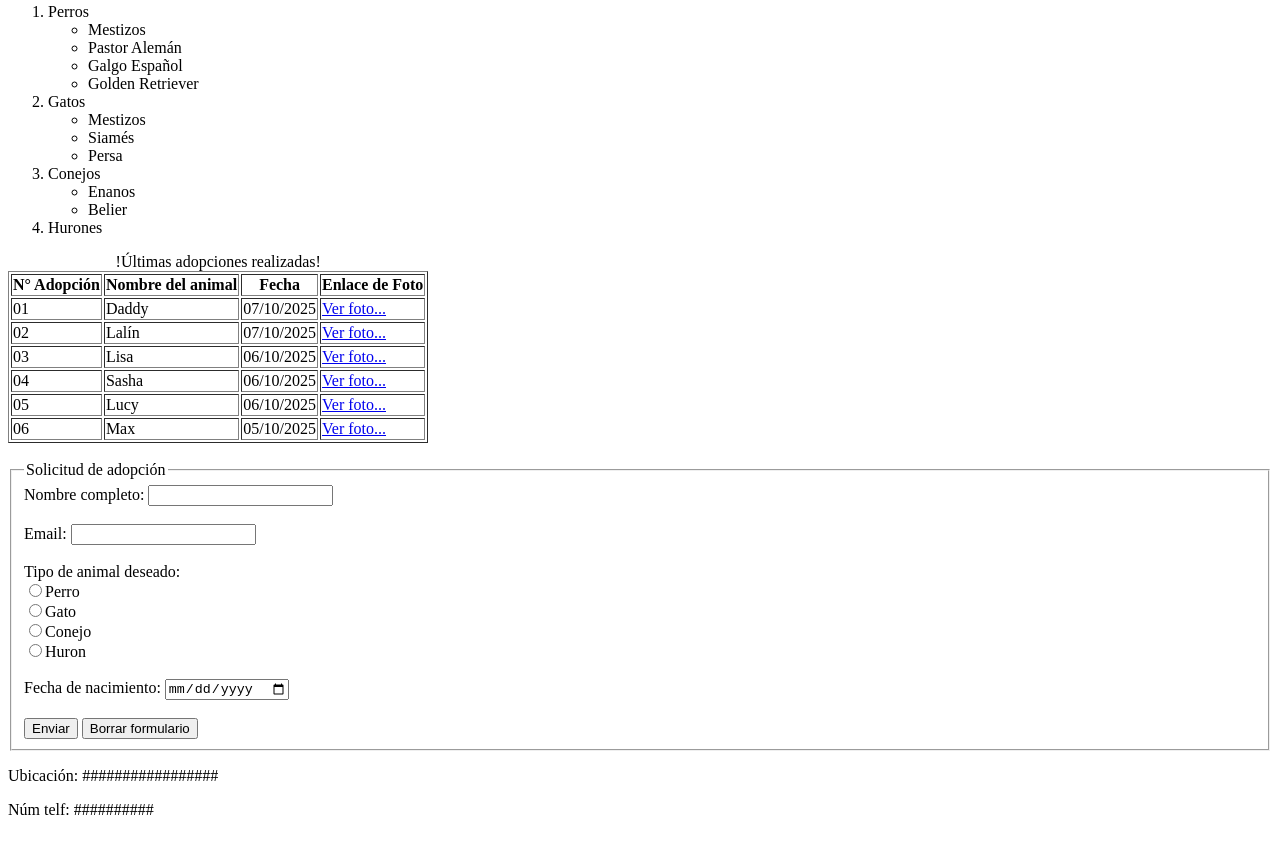
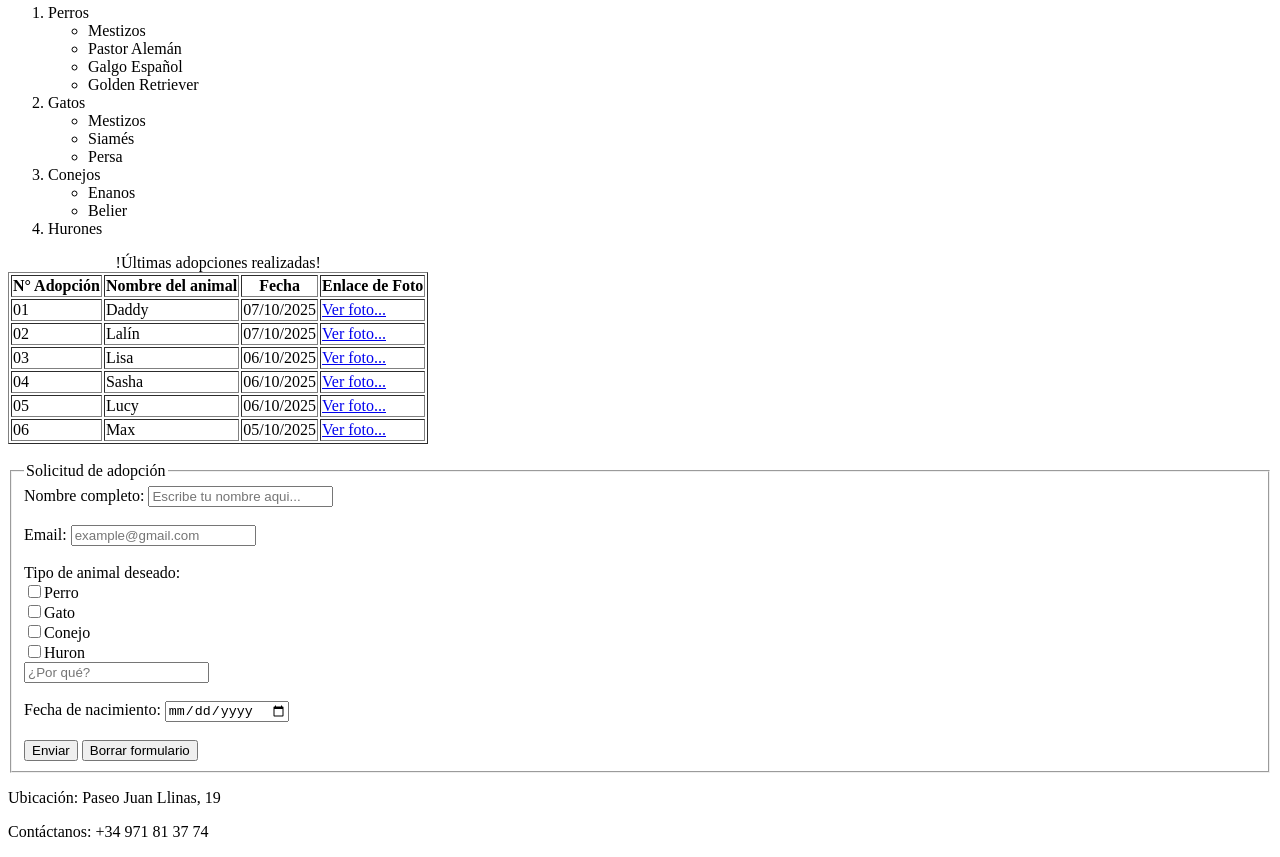
Before and after one commit to gabriel-qv/LDMarcas, a plain HTML site: page 1er proyecto html adopcion/adopcion.html in a window 1280 px wide. Shown: the part 654-1511 px from the top of the page. Before the commit the page ends 1489 px from the top, so only its background shows below. Drawn offline with Linux system fonts and the light colour scheme.

Commit message:
commit
update

```diff
--- a/1er proyecto html adopcion/adopcion.html
+++ b/1er proyecto html adopcion/adopcion.html
@@ -6,7 +6,8 @@
     <title>Centro de Adopción de animales La Turra</title>
 </head>
 <body>
-    <h1>Adopción de animales "La Turra"</h1><!--Titulo principal-->
+
+    <h1> <img src="logo.png" width="30px"> Adopción de animales "La Turra"</h1>
         <p>!Bienvenido a nuestro <strong>centro de adopción de animales</strong>!, somos una organización dedicada a <strong>rescatar y cuidar </strong>
             de muchos animalitos encontrados en condiciones de maltrato y/o abandono, sin embargo nuestras instalaciones no tienen la suficiente capacidad
             para poder albergar tantos animales, por ello te <strong>invitamos a adoptar</strong> y brindarles de un mejor estilo de vida, que no solo se trate de protección
@@ -53,6 +54,7 @@
                 <li>Hurones</li>
             </ol>
 
+    <div>
     <table border="1px">
         <caption>!Últimas adopciones realizadas!</caption>
         <thead>
@@ -108,6 +110,7 @@
             </tr>
         </tbody>
     </table>
+    </div>
 
     <br>
 
@@ -115,18 +118,19 @@
         <fieldset>
             <legend>Solicitud de adopción</legend>
                 <label>Nombre completo:</label>
-                    <input type="text" required>
+                    <input type="text" placeholder="Escribe tu nombre aqui..." required>
                 <br><br>
 
                 <label>Email:</label>
-                    <input type="email">
+                    <input type="email" placeholder="example@gmail.com">
                 <br><br>
 
                 <label>Tipo de animal deseado:</label> <br>
-                    <input type="radio">Perro <br>
-                    <input type="radio">Gato <br>
-                    <input type="radio">Conejo <br>
-                    <input type="radio">Huron
+                    <input type="checkbox">Perro <br>
+                    <input type="checkbox">Gato <br>
+                    <input type="checkbox">Conejo <br>
+                    <input type="checkbox">Huron <br>
+                    <input type="text" placeholder="¿Por qué?">
                 <br><br>
 
                 <label>Fecha de nacimiento:</label>
@@ -141,8 +145,8 @@
 </body>
 
 <footer>
-    <p>Ubicación: #################</p>
-    <p>Núm telf: ##########</p>
+    <p>Ubicación: Paseo Juan Llinas, 19</p>
+    <p>Contáctanos: +34 971 81 37 74</p>
 </footer>
 
 </html>
```
Also changed, not shown: 1er proyecto html adopcion/logo.png (added).
